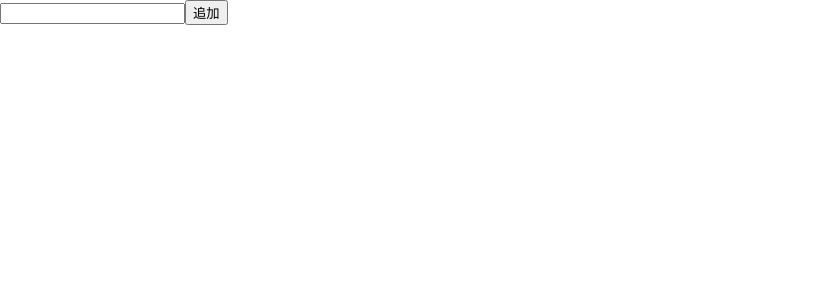
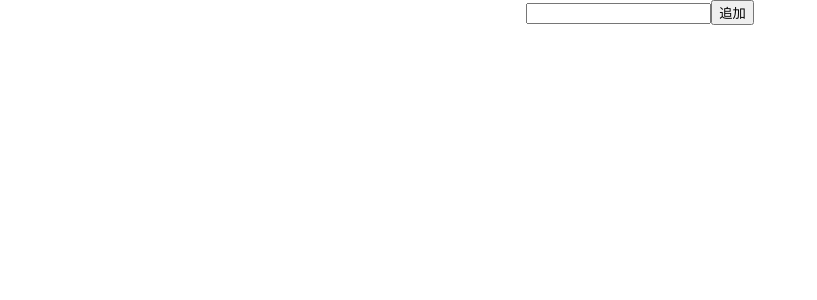
Before and after one commit to ttcksf/react-demo, a React (Create React App) app: page / in a window 1280 px wide. Shown: the top 300 px of the page, without its empty margins (0-817 px from the left). Built offline with nearby package versions, Linux system fonts and the light colour scheme.

Commit message:
fix:wrongId

```diff
--- a/src/App.js
+++ b/src/App.js
@@ -2,9 +2,9 @@ import "./App.css";
 import FetchApi from "./screens/wrongId/FetchApi";
 function App() {
   return (
-    <>
+    <div className="App">
       <FetchApi />
-    </>
+    </div>
   );
 }
 
--- a/src/screens/wrongId/FetchApi.js
+++ b/src/screens/wrongId/FetchApi.js
@@ -8,8 +8,8 @@ const FetchApi = () => {
     setInputText(e.target.value);
   };
 
-  const addTask = () => {
-    // e.preventDefault();
+  const addTask = (e) => {
+    e.preventDefault();
     setTaskList([
       ...taskList,
       {
@@ -30,10 +30,12 @@ const FetchApi = () => {
   return (
     <>
       <form>
+        {/* 引数が不要なため関数名のみ */}
         <input type="text" onChange={handleChange} value={inputText} />
         {/* 画面が表示された時に実行するという意味。addTaskの中の送信防止にeが必要になるが画面が表示された時にはイベントがないため正常に動作しない。 */}
         {/* <button onClick={addTask(e)}>追加</button> */}
         {/* イベントが発生した時に関数の実行という意味 */}
+        {/* またReactの場合、第一引数はeと決まっていてそうでないときは省略して第二引数のみ書く */}
         <button onClick={(e) => addTask(e)}>追加</button>
         {/* 今回の場合だとformタグを消してeがなくてもaddTaskが動作するように変更してもよい。 */}
         {/* <button onClick={() => addTask()}>追加</button> */}
@@ -48,6 +50,7 @@ const FetchApi = () => {
               {/* 画面が表示された時に実行するという意味。handleDeleteはどれを消すかを指定しないといけないから正常な動作にならない */}
               {/* <button onClick={handleDelete(task.id)}>削除</button> */}
               {/* クリックした時に関数の実行という意味 */}
+              {/* またReactの場合、第一引数はeと決まっていてそうでないときは省略して第二引数のみ書く */}
               <button onClick={() => handleDelete(task.id)}>削除</button>
             </div>
           </div>
```
